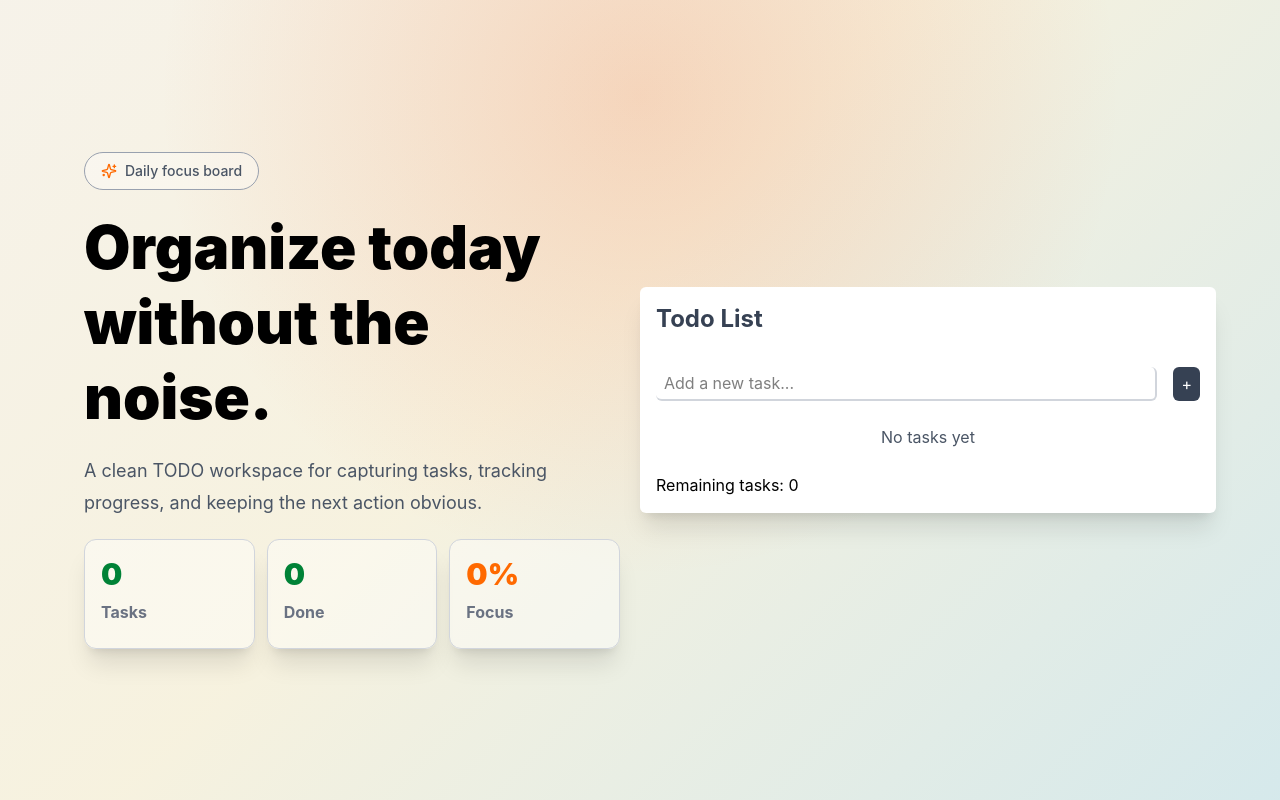
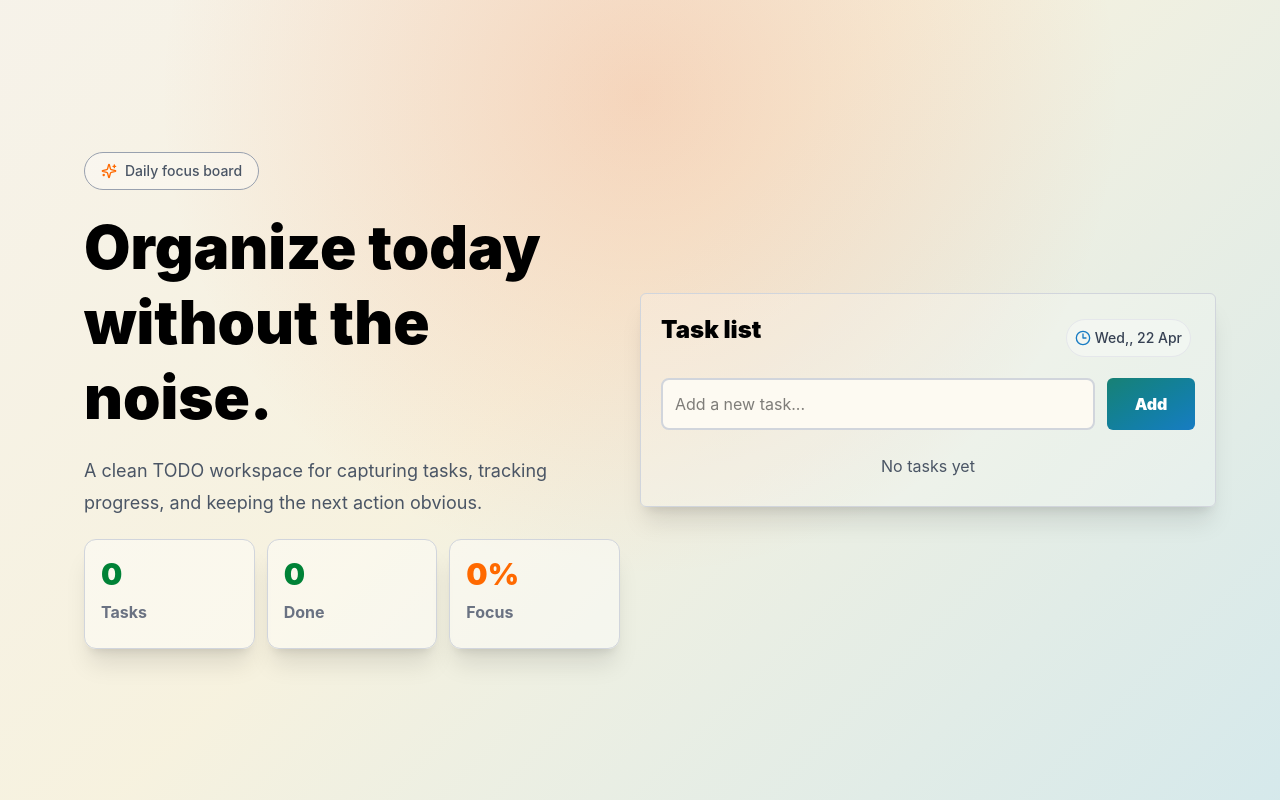
Before and after one commit to nizarchaouch/TodoList-MyTasker, a React (Vite) app: page / in a window 1280 px wide. Built offline with nearby package versions, Linux system fonts and the light colour scheme.

Commit message:
feat: enhance task display and UI layout with date formatting and improved styles

```diff
--- a/src/App.tsx
+++ b/src/App.tsx
@@ -8,8 +8,20 @@ function App() {
   const newtaskRef = useRef<HTMLInputElement>(null);
 
   const doneTasks = useMemo(() => tasks.filter((task) => task.completed).length, [tasks]);
-  const remainingTasks = tasks.length - doneTasks;
+  const totalTasks = tasks.length;
   const progress = tasks.length ? Math.round((doneTasks / tasks.length) * 100) : 0;
+
+  const today = new Date();
+
+  const formattedDate = new Date()
+    .toLocaleDateString("en-GB", {
+      weekday: "short",
+      day: "2-digit",
+      month: "short",
+    })
+    .replace(" ", ", ");
+
+
 
   const handelAddTask = () => {
     const current = newtaskRef.current;
@@ -66,29 +78,38 @@ function App() {
           A clean TODO workspace for capturing tasks, tracking progress, and keeping the next action obvious.
         </p>
         <div className="flex justify-between gap-3">
-          <Card color="text-green-700" number={remainingTasks} name="Tasks" />
+          <Card color="text-green-700" number={totalTasks} name="Tasks" />
           <Card color="text-green-700" number={doneTasks} name="Done" />
           <Card color="text-orange-500" number={`${progress}%`} name="Focus" />
         </div>
       </div>
-      <div className="w-full max-w-xl p-4 bg-white flex flex-col gap-4 rounded-md shadow-xl">
-        <h1 className="text-2xl font-bold mb-4 text-gray-700">Todo List</h1>
+      {/* Tasks section */}
+      <div className="w-full max-w-xl p-5 flex flex-col gap-4 rounded-md shadow-xl bg-white/20 border border-gray-300">
+        <div className="flex items-center justify-between">
+          <h1 className="text-2xl font-black mb-4">Task list</h1>
+          <div className="flex items-center mr-1 border border-gray-200 rounded-full p-2 bg-white/30">
+            <svg xmlns="http://www.w3.org/2000/svg" width="24" height="24" viewBox="0 0 24 24" fill="none" stroke="currentColor" stroke-width="2" stroke-linecap="round" stroke-linejoin="round" className="h-4 w-4 text-[#187cc3]"><circle cx="12" cy="12" r="10"></circle><polyline points="12 6 12 12 16.5 12"></polyline></svg>
+            <span className="text-sm text-gray-700 ml-1 font-medium">
+              {formattedDate}
+            </span>
+          </div>
+        </div>
         <div className="w-full flex gap-2">
           <input
             onKeyDown={handleKeyDown}
             ref={newtaskRef}
-            className="flex-1 border-b-2 border-r-2 border-gray-300 rounded-md py-1 px-2 mr-2 "
+            className="flex-1 border-b-2 border-2 border-gray-300 bg-[#fdfaf2] rounded-lg p-3 mr-1 focus:outline-none focus:ring-2 focus:ring-green-700 focus:border-transparent transition-colors"
             type="text"
             placeholder="Add a new task..."
           />
           <button
             onClick={handelAddTask}
-            className="bg-gray-700 rounded-md text-white py-1 px-2 cursor-pointer hover:bg-gray-800"
+            className="bg-gradient-to-br from-[#188174] to-[#187cc3] text-white rounded-md text-white w-22 cursor-pointer transition-transform hover:scale-105"
           >
-            +
+            <p className="font-black">Add</p>
           </button>
         </div>
-        <div className="flex flex-col gap-3">
+        <div className="flex flex-col gap-3 ">
           {tasks.length === 0 ? (
             <p className="text-gray-600 py-2 text-md text-center">
               No tasks yet
@@ -96,7 +117,7 @@ function App() {
           ) : (
             tasks.map((task) => (
               <div key={task.id}>
-                <div className="flex justify-between border-1 border-gray-200 p-2 rounded-md">
+                <div className="flex justify-between border-1 border-gray-300 p-6 rounded-md bg-[#fdfaf2] transition-all hover:-translate-y-0.5 hover:border-primary/50 sm:gap-4 sm:p-4">
                   <div
                     className="w-full cursor-pointer"
                     onClick={() => handleTaskCompletion(task.id)}
@@ -104,13 +125,19 @@ function App() {
                     <div className=" flex  items-center gap-2">
                       <input
                         type="checkbox"
-                        className="cursor-pointer"
+                        className="h-5 w-5 cursor-pointer appearance-none rounded-full border border-gray-400 checked:border-[#188174] checked:bg-[#188174]"
                         checked={task.completed}
                         readOnly
                       />
-                      <span className={task.completed ? "line-through" : ""}>
-                        {task.text}{" "}
-                      </span>
+                      <div className="flex flex-col ">
+                        <span className={`font-bold ${task.completed ? "line-through" : ""}`}>
+                          {task.text}
+                        </span>
+                        <span className="font-medium text-sm text-gray-500">
+                          11:00
+                        </span>
+
+                      </div>
                     </div>
                   </div>
                   <button
@@ -124,9 +151,8 @@ function App() {
             ))
           )}
         </div>
-        <div>Remaining tasks: {remainingTasks}</div>
       </div>
-    </div>
+    </div >
   );
 }
 
```
